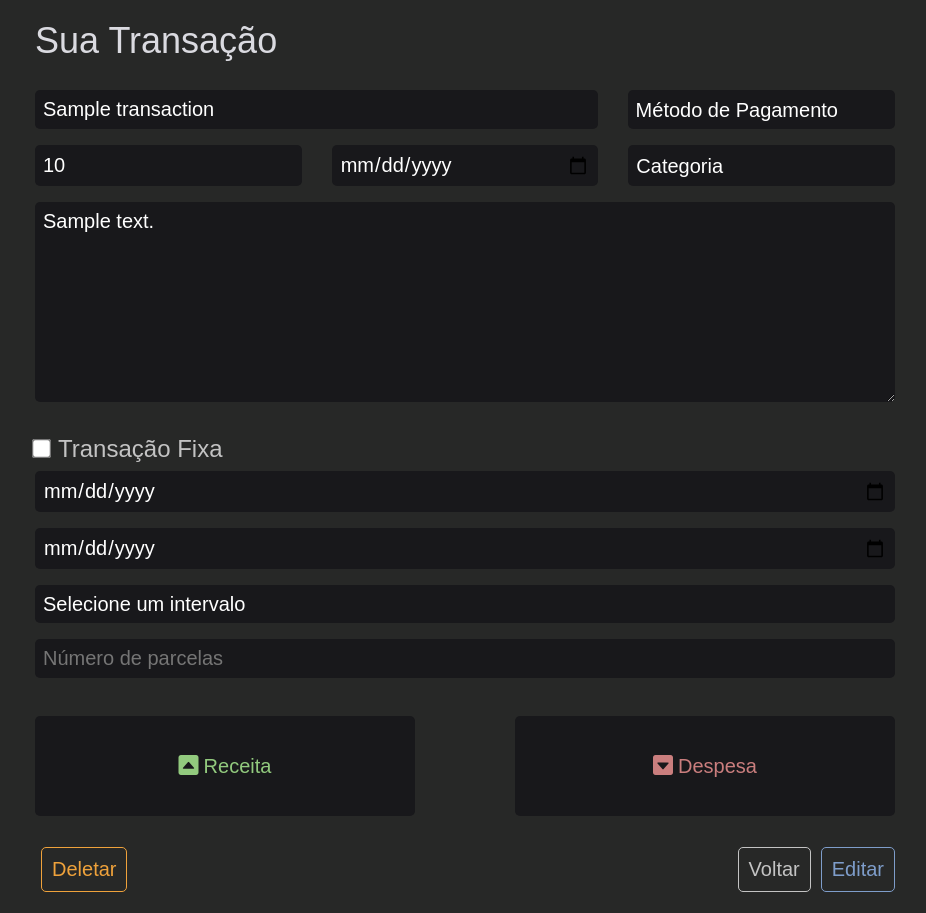
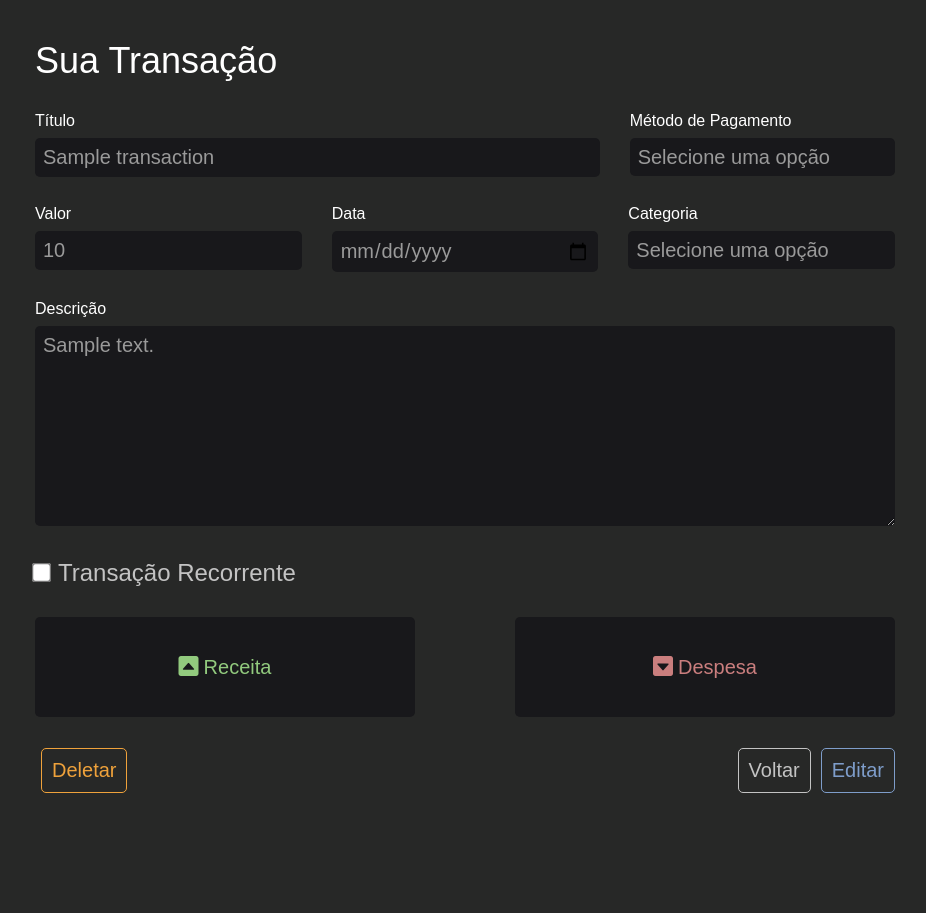
Before and after one commit to Projeto-S204/moneywise, a Flask app: template app/transactions/templates/transaction_form_page.html in a window 1280 px wide. Shown: the whole page, without its empty margins (175-1101 px from the left). After the commit the page ends 793 px from the top, so only its background shows below. Run offline with Flask 3, Linux system fonts and the light colour scheme; the template is opened without the code that fills it: most values are stand-ins (such as "Sample title", 1, 10 or a date in 2020).

Commit message:
ajustes no front e back

```diff
--- a/app/transactions/static/css/transaction_form_page.css
+++ b/app/transactions/static/css/transaction_form_page.css
@@ -10,6 +10,7 @@ body {
   align-items: center;
   height: 100vh;
   margin: 0;
+  color: white;
 }
 
 .form-content {
@@ -19,12 +20,15 @@ body {
   max-width: 900px;
 }
 
+form>* {
+  margin: 20px 0;
+}
+
 .form-content h1 {
-  margin: 0;
   font-size: 36px;
-  margin-bottom: 20px;
+  margin-bottom: 30px;
   font-weight: normal;
-  color: #DADAE0;
+  color: white;
 }
 
 .first-input-row {
@@ -32,16 +36,30 @@ body {
   gap: 30px;
 }
 
-.first-input-row select {
+
+.first-input-row .title-container {
+  width: 100%;
+}
+
+.first-input-row .payment-method-container {
   width: 47%;
 }
 
 .second-input-row {
   display: flex;
   gap: 30px;
+  justify-content: center;
+  margin: 0;
+  padding: 0;
 }
 
-input, select, textarea {
+.second-input-row>* {
+  width: 100%;
+}
+
+input,
+select,
+textarea {
   width: 100%;
   padding: 8px;
   margin: 8px 0;
@@ -49,7 +67,7 @@ input, select, textarea {
   border: none;
   background-color: #18181B;
   text-decoration: none;
-  color: white;
+  color: #9a9a9a;
   font-size: 20px;
 }
 
@@ -63,6 +81,12 @@ textarea {
 
 .is_recurring_content {
   margin-top: 20px;
+  display: flex;
+  align-items: center;
+  justify-content: space-between;
+}
+
+.is_recurring_content .left-content {
   display: flex;
   align-items: center;
 }
@@ -81,6 +105,14 @@ textarea {
   width: auto;
   height: auto;
 }
+
+.is_recurring_content number-of-payments-container {
+  width: 100%;
+  margin: 0;
+  display: flex;
+}
+
+
 
 .transaction-type-buttons {
   display: flex;
@@ -116,18 +148,21 @@ textarea {
 
 .options-container {
   display: flex;
-  justify-content:space-between;
+  justify-content: space-between;
   align-items: center;
   width: 100%;
 }
+
 .right-buttons {
   display: flex;
   gap: 10px;
 }
-.delete-btn{
+
+.delete-btn {
   background-color: transparent;
   border: none;
 }
+
 .delete-btn a {
   background-color: transparent;
   text-decoration: none;
@@ -139,12 +174,14 @@ textarea {
   font-size: 20px;
   display: block;
 }
+
 .delete-btn a:hover {
   background-color: #EFA23B;
   color: #26262B;
 }
 
-.submit-btn, .edit-btn {
+.submit-btn,
+.edit-btn {
   background-color: transparent;
   border: 1px solid #7E9DCA;
   color: #7E9DCA;
@@ -154,7 +191,9 @@ textarea {
   font-size: 20px;
   display: block;
 }
-.submit-btn:hover, .edit-btn:hover {
+
+.submit-btn:hover,
+.edit-btn:hover {
   background-color: #7E9DCA;
   color: #26262B;
 }
@@ -170,6 +209,7 @@ textarea {
   margin: 0 0;
   text-align: center;
 }
+
 .cancel-btn:hover {
   background-color: #C3C3C3;
   color: #26262B;
--- a/app/transactions/static/js/search_transaction.js
+++ b/app/transactions/static/js/search_transaction.js
@@ -38,4 +38,5 @@ function searchTransaction() {
 
 document.addEventListener("DOMContentLoaded", function () {
   document.getElementById("search").addEventListener("keyup", searchTransaction);
+  document.getElementById("search").addEventListener("keyup", setTransactionAmount);
 });
--- a/app/transactions/static/js/transaction_form_page.js
+++ b/app/transactions/static/js/transaction_form_page.js
@@ -1,6 +1,5 @@
 function setTransactionType(type) {
   document.getElementById('transaction_type').value = type;
-  console.log('entrou aqui')
 }
 
 function changeButtonColor(button) {
@@ -26,3 +25,31 @@ document.addEventListener("DOMContentLoaded", function () {
     changeButtonColor(document.getElementById("expense-btn"));
   }
 });
+
+function toggleNumberOfPayments() {
+  var checkbox = document.getElementById('checkbox');
+  var numberOfPayments = document.getElementById('number-of-payments-container');
+  var numberOfPaymentsInput = document.getElementById('number-of-payments-container');
+
+  if (checkbox.checked) {
+    numberOfPayments.style.display = 'block';
+    numberOfPaymentsInput.setAttribute('required', 'required');
+  } else {
+    numberOfPayments.style.display = 'none';
+    numberOfPaymentsInput.removeAttribute('required');
+  }
+}
+
+window.onload = function () {
+  toggleNumberOfPayments();
+};
+
+document.getElementById('checkbox').addEventListener('change', toggleNumberOfPayments);
+
+document.querySelectorAll('select option').forEach(option => {
+  if (option.disabled) {
+    option.style.color = 'gray';
+  } else {
+    option.style.color = 'white';
+  }
+});
--- a/app/transactions/templates/transaction_form_page.html
+++ b/app/transactions/templates/transaction_form_page.html
@@ -23,68 +23,89 @@
 
         <form action="{{ url_for('transactions.transaction_create_page') }}" method="POST">
 
+
           <div class="first-input-row">
-            <input type="text" id="title" name="title" placeholder="Título" required value="{{ transaction.title }}" />
-            <select id="payment_method" name="payment_method" required>
-              <option value="" disabled selected>Método de Pagamento</option>
-              <option value="debit" {% if transaction.payment_method=='debit' %} selected {% endif %}>Débito</option>
-              <option value="credit" {% if transaction.payment_method=='credit' %} selected {% endif %}>Crédito</option>
-              <option value="pix" {% if transaction.payment_method=='pix' %} selected {% endif %}>PIX</option>
-              <option value="bank slip" {% if transaction.payment_method=='bank slip' %} selected {% endif %}>Boleto
-                Bancário</option>
-              <option value="other" {% if transaction.payment_method=='other' %} selected {% endif %}>Outro</option>
-            </select>
+            <div class="title-container">
+              <label for="title">Título</label>
+              <input type="text" id="title" name="title" placeholder="Digite um Título" required value="{{ transaction.title }}" />
+            </div>
+
+            <div class="payment-method-container">
+              <label for="payment_method">Método de Pagamento</label>
+              <select id="payment_method" name="payment_method" required>
+                <option value="" disabled selected>Selecione uma opção</option>
+                <option value="Debito" {% if transaction.payment_method=='Debito' %} selected {% endif %}>Débito</option>
+                <option value="Credito" {% if transaction.payment_method=='Credito' %} selected {% endif %}>Crédito</option>
+                <option value="PIX" {% if transaction.payment_method=='PIX' %} selected {% endif %}>PIX</option>
+                <option value="Boleto" {% if transaction.payment_method=='Boleto' %} selected {% endif %}>Boleto</option>
+                <option value="Outro" {% if transaction.payment_method=='Outro' %} selected {% endif %}>Outro</option>
+              </select>
+            </div>
           </div>
 
+
           <div class="second-input-row">
-            <input type="text" id="amount" name="amount" placeholder="Valor" value="{{ transaction.amount }}"
-              required />
-            <input type="date" id="transaction_date" name="transaction_date" value="{{ transaction.transaction_date }}"
-              required />
-            <select id="category" name="category" required>
-              <option value="" disabled selected>Categoria</option>
-              <option value="home" {% if transaction.category=='home' %} selected {% endif %}>Casa</option>
-              <option value="entertainment" {% if transaction.category=='entertainment' %} selected {% endif %}>
-                Entretenimento</option>
-              <option value="study" {% if transaction.category=='study' %} selected {% endif %}>Estudos</option>
-              <option value="trip" {% if transaction.category=='trip' %} selected {% endif %}>Viagem</option>
-            </select>
+            <div class="amount-container">
+              <label for="amount">Valor</label>
+              <input type="text" id="amount" name="amount" placeholder="Digite um Valor" value="{{ transaction.amount }}" required />
+            </div>
+
+            <div class="date-container">
+              <label for="transaction_date">Data</label>
+              <input type="date" id="transaction_date" name="transaction_date" value="{{ transaction.transaction_date }}" required />
+            </div>
+
+            <div class="category-container">
+              <label for="category">Categoria</label>
+              <select id="category" name="category" required>
+                <option value="" disabled selected>Selecione uma opção</option>
+                <option value="Casa" {% if transaction.category=='Casa' %} selected {% endif %}>Casa</option>
+                <option value="Entretenimento" {% if transaction.category=='Entretenimento' %} selected {% endif %}>Entretenimento</option>
+                <option value="Estudos" {% if transaction.category=='Estudos' %} selected {% endif %}>Estudos</option>
+                <option value="Viagem" {% if transaction.category=='Viagem' %} selected {% endif %}>Viagem</option>
+              </select>
+            </div>
           </div>
 
-          <textarea id="description" name="description" placeholder="Descrição">{{ transaction.description }}</textarea>
+          <div class="input-container">
+            <label for="description">Descrição</label>
+            <textarea id="description" name="description" placeholder="Digite uma Descrição para a sua Transação">{{ transaction.description }}</textarea>
+          </div>
 
           <div class="is_recurring_content">
-            <input type="checkbox" id="checkbox" name="is_recurring" {% if transaction.is_recurring %} checked {% endif
-              %}>
-            <p class="checkbox_label">Transação Fixa</p>
+            <div class="left-content">
+              <input type="checkbox" id="checkbox" name="is_recurring" {% if transaction.is_recurring %} checked {%
+                endif %} onchange="toggleNumberOfPayments()">
+              <p class="checkbox_label">Transação Recorrente</p>
+            </div>
+
+            <div style="display: none;" id="number-of-payments-container">
+              <label for="number_of_payments">Número de parcelas</label>
+              <input type="number" id="number_of_payments" name="number_of_payments" placeholder="Número de parcelas" value="{{ transaction.number_of_payments if transaction.number_of_payments else 2 }}">
+            </div>
           </div>
 
-          <input type="date" id="start_date" name="start_date" value="">
+          <!-- <input type="date" id="start_date" name="start_date" value="{{ transaction.start_date }}">
 
-          <input type="date" id="end_date" name="end_date" value="">
+          <input type="date" id="end_date" name="end_date" value="{{ transaction.end_date }}">
 
           <select id="interval" name="interval">
-            <option value="" >Selecione um intervalo</option>
-            <option value="daily">Diário</option>
-            <option value="weekly">Semanal</option>
-            <option value="monthly">Mensal</option>
-            <option value="yearly">Anual</option>
-          </select>
-
-          <input type="number" id="number_of_payments" name="number_of_payments" placeholder="Número de parcelas"
-            value="">
-
+            <option value="">Selecione um intervalo</option>
+            <option value="daily" {% if transaction.interval=='daily' %} selected {% endif %}>Diário</option>
+            <option value="weekly" {% if transaction.interval=='weekly' %} selected {% endif %}>Semanal</option>
+            <option value="monthly" {% if transaction.interval=='monthly' %} selected {% endif %}>Mensal</option>
+            <option value="yearly" {% if transaction.interval=='yearly' %} selected {% endif %}>Anual</option>
+          </select> -->
 
           <div class="transaction-type-buttons">
-            <button type="button" class="income-btn" onclick="setTransactionType('income'); changeButtonColor(this)">
+            <button type="button" id="income-btn" class="income-btn" onclick="setTransactionType('income'); changeButtonColor(this)">
               <i class="bi bi-caret-up-square-fill"></i> Receita
             </button>
-            <button type="button" class="expense-btn" onclick="setTransactionType('expense'); changeButtonColor(this)">
+            <button type="button" id="expense-btn" class="expense-btn" onclick="setTransactionType('expense'); changeButtonColor(this)">
               <i class="bi bi-caret-down-square-fill"></i> Despesa
             </button>
           </div>
           <input type="hidden" id="transaction_type" name="transaction_type" value="{{ transaction.transaction_type }}">
-
 
           <div class="options-container" {% if not transaction %} style="justify-content: right;" {% endif %}>
             {% if transaction %}
--- a/app/transactions/transaction_db.py
+++ b/app/transactions/transaction_db.py
@@ -135,8 +135,9 @@ class TransactionsModal:
                     cursor.execute(query, params)
                     column_names = [desc[0] for desc in cursor.description]
                     rows = cursor.fetchall()
-                    result = [dict(zip(column_names, row)) for row in rows]
-                    return result
+                    results = [dict(zip(column_names, row)) for row in rows]
+
+                    return results
 
         except Exception as e:
             print(f"Error: {e}")
--- a/app/transactions/utils.py
+++ b/app/transactions/utils.py
@@ -25,6 +25,9 @@ def convert_value(transaction_data):
         if key == 'amount' and value is not None:
             value = float(value)
 
+        if key == 'description' and value is None:
+            value = ""
+
         update_fields.append(f"{key} = %s")
         update_values.append(value)
 
```
Also changed, not shown: app/transactions/static/css/transactions_list_page.css (+11 -4 lines), app/transactions/static/js/search.js (deleted, +0 -19 lines), app/transactions/static/js/transactions_list_page.js (added, +35 -0 lines), app/transactions/templates/transactions_list_page.html (+10 -8 lines). Lines whose indentation alone changed are shown as unchanged.
